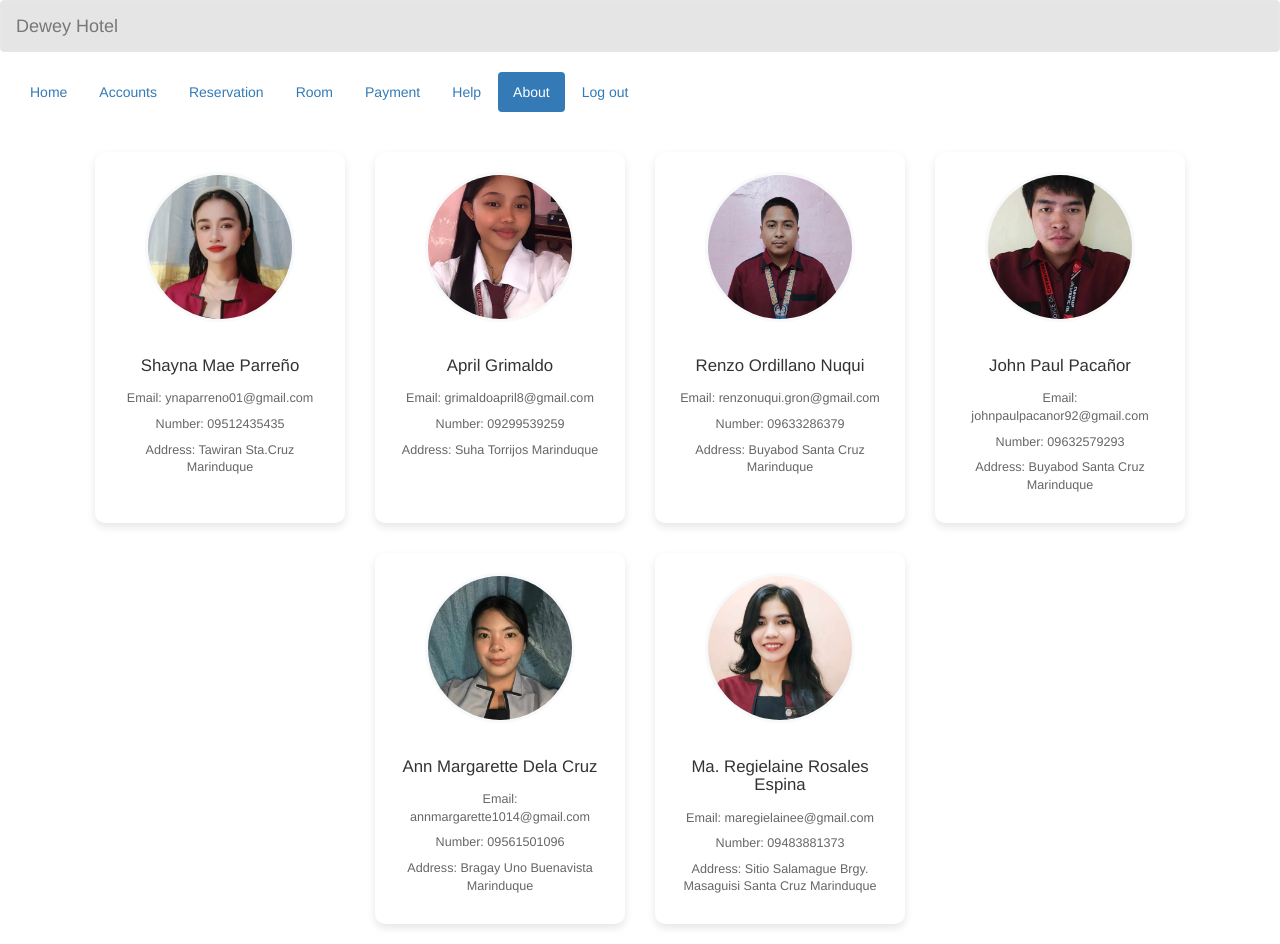
After one commit to zdotdev/SCI_Hotel_Management_System, a PHP site: page /admin/about.php in a window 1280 px wide. The commit adds this page. Run offline with PHP 8.4, Linux system fonts and the light colour scheme; a user stored in the database is signed in; data comes from the database, SQL or seed files in the repository; data that the repository does not hold is empty.

Commit message:
Added about

```diff
--- /dev/null
+++ b/admin/about.php
@@ -0,0 +1,156 @@
+<script>
+	function logout() {
+		document.cookie = "PHPSESSID=; expires=Thu, 01 Jan 1970 00:00:00 UTC; path=/;";
+		window.location.href = "/Online_Hotel_Reservation/Online_Hotel_Reservation/admin/";
+	}
+</script>
+
+<!DOCTYPE html>
+<?php
+	require_once 'validate.php';
+	require 'name.php';
+?>
+<html lang = "en">
+	<head>
+		<title>Dewey Hotel</title>
+		<meta charset = "utf-8" />
+		<meta name = "viewport" content = "width=device-width, initial-scale=1.0" />
+		<link rel = "stylesheet" type = "text/css" href = "../css/bootstrap.css " />
+		<link rel = "stylesheet" type = "text/css" href = "../css/style.css" />
+	</head>
+<body>
+	<nav style = "background-color:rgba(0, 0, 0, 0.1);" class = "navbar navbar-default">
+		<div  class = "container-fluid">
+			<div class = "navbar-header">
+				<a class = "navbar-brand" >Dewey Hotel</a>
+			</div>
+			<ul class = "nav navbar-nav pull-right ">
+				<li class = "dropdown">
+
+					<ul class="dropdown-menu">
+						<li><a href="logout.php"><i class = "glyphicon glyphicon-off"></i> log out</a></li>
+					</ul>
+				</li>
+			</ul>
+		</div>
+	</nav>
+	<div class = "container-fluid">
+		<ul class = "nav nav-pills">
+
+			<li><a href = "home.php">Home</a></li>
+			<li><a href = "account.php">Accounts</a></li>
+			<li><a href = "reserve.php">Reservation</a></li>
+			<li><a href = "room.php">Room</a></li>
+			<?php
+				$query_pending = $conn->query("SELECT COUNT(*) as pending_count FROM payments WHERE status = 'pending'") or die(mysqli_error($conn));
+				$pending_count = $query_pending->fetch_assoc()['pending_count'];
+			?>
+			<li><a href = "payment.php">Payment <?php if($pending_count > 0): ?><span class="badge"><?php echo $pending_count; ?></span><?php endif; ?></a></li>
+			<li><a href="help.php">Help</a></li>
+            <li class="active"><a href="about.php">About</a></li>
+			<li><a onclick="logout()" style="cursor: pointer;">Log out</a></li>
+		</ul>
+	</div>
+	<br />
+    <style>
+    .contact-container {
+        display: flex;
+        flex-wrap: wrap;
+        justify-content: center;
+        gap: 30px;
+        padding: 20px;
+        max-width: 1200px;
+        margin: 0 auto;
+    }
+
+    .contact-card {
+        background: white;
+        border-radius: 10px;
+        box-shadow: 0 4px 8px rgba(0,0,0,0.1);
+        padding: 20px;
+        width: 250px;
+        text-align: center;
+        transition: transform 0.3s ease;
+    }
+
+    .contact-card:hover {
+        transform: translateY(-5px);
+        box-shadow: 0 6px 12px rgba(0,0,0,0.15);
+    }
+
+    .contact-card img {
+        width: 150px;
+        height: 150px;
+        border-radius: 50%;
+        object-fit: cover;
+        margin-bottom: 15px;
+        border: 3px solid #f8f9fa;
+    }
+
+    .contact-card h3 {
+        color: #333;
+        margin-bottom: 15px;
+        font-size: 1.2em;
+    }
+
+    .contact-info {
+        color: #666;
+        margin: 8px 0;
+        font-size: 0.9em;
+        line-height: 1.4;
+    }
+    </style>
+
+    <div class="contact-container">
+        <div class="contact-card">
+            <img src="../images/profiles/shayna.jpg" alt="Shayna Mae Parreño">
+            <h3>Shayna Mae Parreño</h3>
+            <div class="contact-info">Email: ynaparreno01@gmail.com</div>
+            <div class="contact-info">Number: 09512435435</div>
+            <div class="contact-info">Address: Tawiran Sta.Cruz Marinduque</div>
+        </div>
+
+        <div class="contact-card">
+            <img src="../images/profiles/april.jpg" alt="April Grimaldo">
+            <h3>April Grimaldo</h3>
+            <div class="contact-info">Email: grimaldoapril8@gmail.com</div>
+            <div class="contact-info">Number: 09299539259</div>
+            <div class="contact-info">Address: Suha Torrijos Marinduque</div>
+        </div>
+
+        <div class="contact-card">
+            <img src="../images/profiles/renzo.jpg" alt="Renzo Ordillano Nuqui">
+            <h3>Renzo Ordillano Nuqui</h3>
+            <div class="contact-info">Email: renzonuqui.gron@gmail.com</div>
+            <div class="contact-info">Number: 09633286379</div>
+            <div class="contact-info">Address: Buyabod Santa Cruz Marinduque</div>
+        </div>
+
+        <div class="contact-card">
+            <img src="../images/profiles/john.jpg" alt="John Paul Pacañor">
+            <h3>John Paul Pacañor</h3>
+            <div class="contact-info">Email: johnpaulpacanor92@gmail.com</div>
+            <div class="contact-info">Number: 09632579293</div>
+            <div class="contact-info">Address: Buyabod Santa Cruz Marinduque</div>
+        </div>
+
+        <div class="contact-card">
+            <img src="../images/profiles/ann.jpg" alt="Ann Margarette Dela Cruz">
+            <h3>Ann Margarette Dela Cruz</h3>
+            <div class="contact-info">Email: annmargarette1014@gmail.com</div>
+            <div class="contact-info">Number: 09561501096</div>
+            <div class="contact-info">Address: Bragay Uno Buenavista Marinduque</div>
+        </div>
+
+        <div class="contact-card">
+            <img src="../images/profiles/Regiela.jpg" alt="Ma. Regielaine Rosales Espina">
+            <h3>Ma. Regielaine Rosales Espina</h3>
+            <div class="contact-info">Email: maregielainee@gmail.com</div>
+            <div class="contact-info">Number: 09483881373</div>
+            <div class="contact-info">Address: Sitio Salamague Brgy. Masaguisi Santa Cruz Marinduque</div>
+        </div>
+    </div>
+</body>
+<script src = "../js/jquery.js"></script>
+<script src = "../js/bootstrap.js"></script>
+</html>
--- a/admin/account.php
+++ b/admin/account.php
@@ -44,6 +44,8 @@
 				$pending_count = $query_pending->fetch_assoc()['pending_count'];
 			?>
 			<li><a href = "payment.php">Payment <?php if($pending_count > 0): ?><span class="badge"><?php echo $pending_count; ?></span><?php endif; ?></a></li>
+			<li><a href="help.php">Help</a></li>
+			<li><a href="about.php">About</a></li>
 			<li><a onclick="logout()" style="cursor: pointer;">Log out</a></li>
 		</ul>
 	</div>
--- a/admin/payment.php
+++ b/admin/payment.php
@@ -43,6 +43,8 @@
 				$pending_count = $query_pending->fetch_assoc()['pending_count'];
 			?>
 			<li class="active"><a href = "payment.php">Payment <?php if($pending_count > 0): ?><span class="badge"><?php echo $pending_count; ?></span><?php endif; ?></a></li>
+            <li><a href="help.php">Help</a></li>
+            <li><a href="about.php">About</a></li>
             <li><a onclick="logout()" style="cursor: pointer;">Log out</a></li>
 		</ul>
 	</div>
--- a/admin/reserve.php
+++ b/admin/reserve.php
@@ -44,6 +44,8 @@
 				$pending_count = $query_pending->fetch_assoc()['pending_count'];
 			?>
 			<li><a href = "payment.php">Payment <?php if($pending_count > 0): ?><span class="badge"><?php echo $pending_count; ?></span><?php endif; ?></a></li>
+			<li><a href="help.php">Help</a></li>
+			<li><a href="about.php">About</a></li>
 			<li><a onclick="logout()" style="cursor: pointer;">Log out</a></li>
 		</ul>
 	</div>
--- a/admin/room.php
+++ b/admin/room.php
@@ -43,6 +43,8 @@
 				$pending_count = $query_pending->fetch_assoc()['pending_count'];
 			?>
 			<li><a href = "payment.php">Payment <?php if($pending_count > 0): ?><span class="badge"><?php echo $pending_count; ?></span><?php endif; ?></a></li>
+			<li><a href="help.php">Help</a></li>
+			<li><a href="about.php">About</a></li>
 			<li><a onclick="logout()" style="cursor: pointer;">Log out</a></li>
 		</ul>
 	</div>
```
Also changed, not shown: admin/help.php (added, +101 -0 lines), admin/home.php (+5 -3 lines), images/profiles/ann.jpg (added), images/profiles/april.jpg (added), images/profiles/john.jpg (added), images/profiles/regiela.jpg (added), images/profiles/renzo.jpg (added), images/profiles/shayna.jpg (added).
